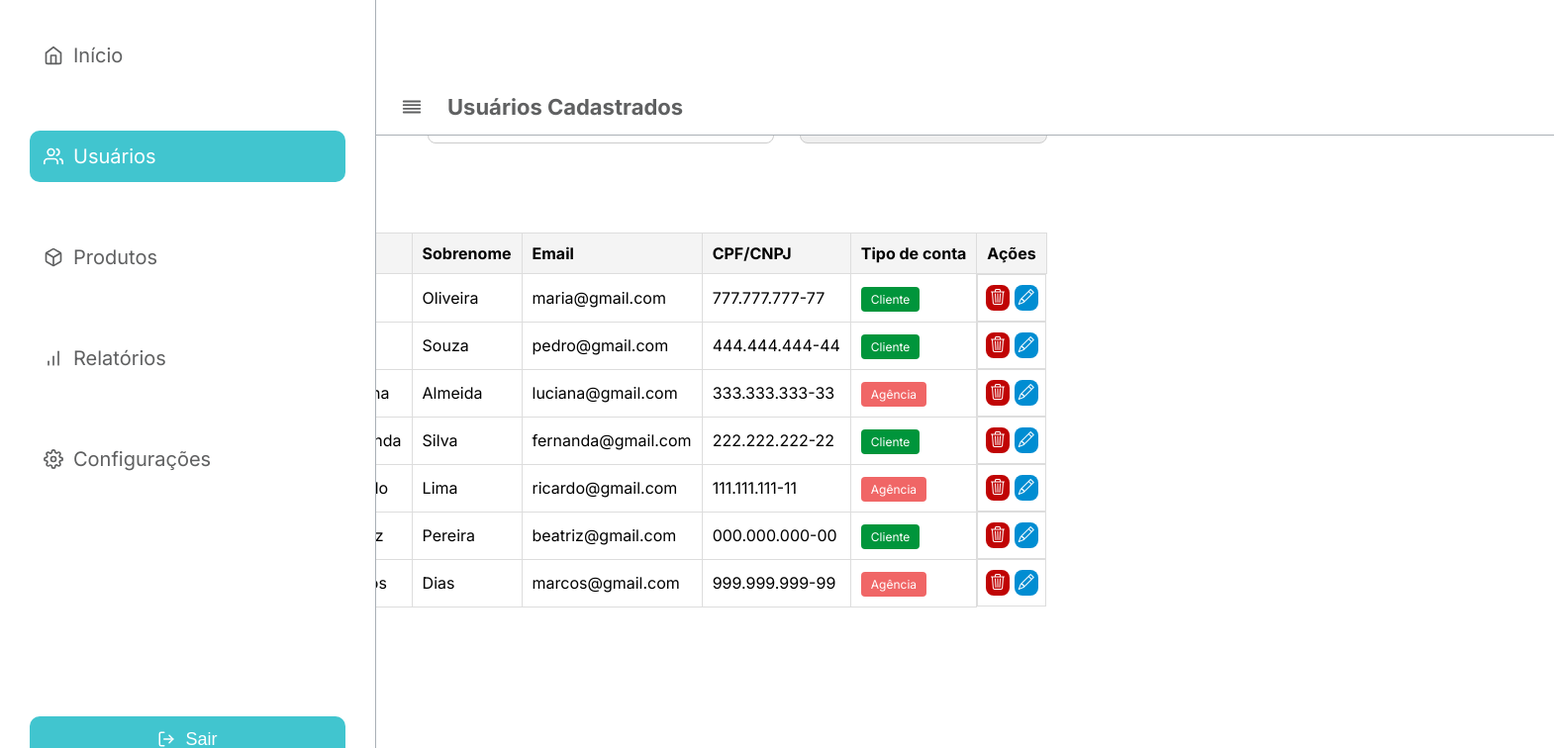
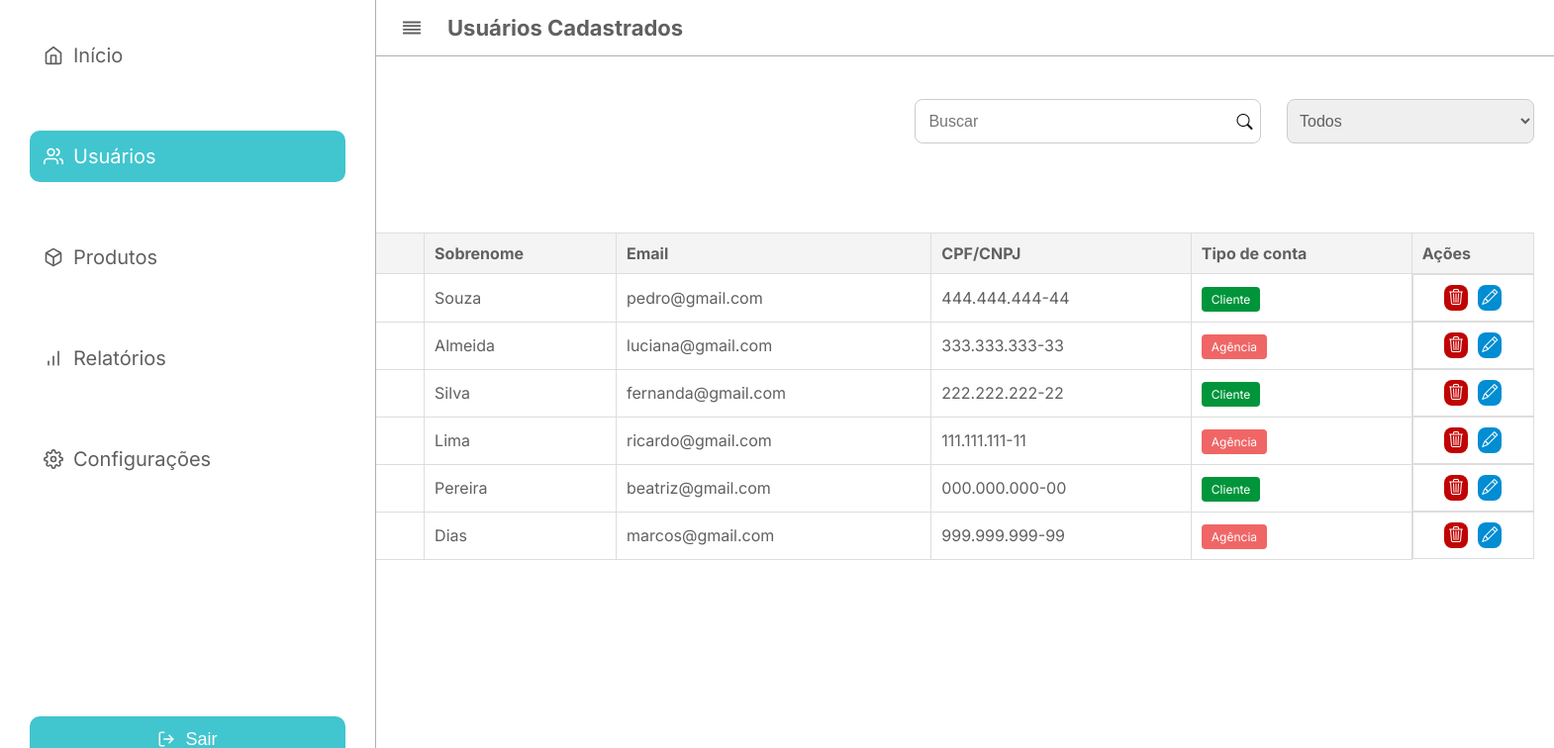
Before and after one commit to diegosolliveira/resticmvp, a Next.js app: page /pages/usuariocadastrado in a window 1280 px wide. Shown: the top 756 px of the page at 99% size, 1570 px wide, since content can reach past the window. Built offline with nearby package versions, Linux system fonts and the light colour scheme; data requests are answered from the project's data file.

Commit message:
fix: corrige tela home

```diff
--- a/app/components/ButtonModal/style.css
+++ b/app/components/ButtonModal/style.css
@@ -3,14 +3,18 @@
   padding: 8px;
 
   font-size: 16px;
-  color: red;
-
+  border: solid 1px var(--error-1);
+  color: var(--error-1);
   background: none;
-  border: 1px solid red;
   border-radius: 8px;
 
   outline: none;
   cursor: pointer;
+}
+
+.close-button:hover {
+  color: white;
+  background: var(--error-1);
 }
 
 .save-button {
@@ -28,3 +32,7 @@
 
   cursor: pointer;
 }
+
+.save-button:hover {
+  background-color: var(--secondary-blue-4);
+}
--- a/app/components/EditUserModal/index.tsx
+++ b/app/components/EditUserModal/index.tsx
@@ -33,10 +33,10 @@ export default function UserModal({ user, onClose }: UserModalProps) {
   return (
     <div className="modal-overlay">
       <div className="modal-content">
-        <h2>Editar Usuário</h2>
-        <p>
+        <h2 className="modal-title">Editar Usuário</h2>
+        {/* <p>
           <strong>ID:</strong> {user.id}
-        </p>
+        </p> */}
 
         <div className="box-input-modal">
           <InputModal
--- a/app/components/EditUserModal/style.css
+++ b/app/components/EditUserModal/style.css
@@ -13,11 +13,18 @@
   left: 0;
 }
 
+.modal-title {
+  color: var(--tertiary-gray-1);
+  font-weight: 600;
+  margin-bottom: 20px;
+}
+
 .modal-content {
   display: flex;
   align-items: start;
   justify-content: center;
   flex-direction: column;
+  z-index: 1;
 
   gap: 20px;
 
--- a/app/components/HeaderHome/index.tsx
+++ b/app/components/HeaderHome/index.tsx
@@ -59,12 +59,12 @@ export default function HeaderHome() {
                 </a>
               </li>
               <li className="nav-item">
-                <a href="#" className="nav-link">
+                <a href="/pages/profile" className="nav-link">
                   Minha Conta
                 </a>
               </li>
               <li className="nav-item">
-                <a href="#" className="nav-link">
+                <a href="/" className="nav-link">
                   Sair
                 </a>
               </li>
--- a/app/components/InputModal/style.css
+++ b/app/components/InputModal/style.css
@@ -4,25 +4,25 @@
   justify-content: center;
   flex-direction: column;
   gap: 8px;
-
+  color: var(--tertiary-gray-1);
   width: 100%;
-  font-weight: bolder;
+  font-weight: 600;
 
 }
 
 .input-modal input {
   width: 100%;
-  padding: 8px;
-
+  padding: 10px;
+  color: var(--tertiary-gray-1);
   font-size: 16px;
 
   background-color: #f4f4f4;
   outline: none;
   border: none;
   border-color: var(--primary-blue-10);
-  border-radius: 4px;
+  border-radius: 7px;
 }
 
 .input-modal input:focus {
-  border: 2px solid var(--primary-blue-10);
+  border: 1px solid var(--tertiary-gray-3);
 }
--- a/app/components/SelectModal/style.css
+++ b/app/components/SelectModal/style.css
@@ -4,10 +4,9 @@
   justify-content: center;
   flex-direction: column;
   gap: 8px;
-
+  color: var(--tertiary-gray-1);
   font-size: 16px;
-  font-weight: bolder;
-
+  font-weight: 600;
   width: 100%;
 }
 
@@ -18,7 +17,7 @@
   outline: none;
 
   font-size: 16px;
-
+  color: var(--tertiary-gray-1);
   border: 1px solid #f4f4f4;
   border-radius: 4px;
   background-color: #f4f4f4;
--- a/app/components/UserTable/style.css
+++ b/app/components/UserTable/style.css
@@ -10,6 +10,7 @@
   border: 1px solid #ddd;
   padding: 10px;
   text-align: left;
+  color: var(--tertiary-gray-1);
 }
 
 .user-table th {
--- a/app/pages/usuariocadastrado/page.tsx
+++ b/app/pages/usuariocadastrado/page.tsx
@@ -16,7 +16,7 @@ export default function UsuariosCadastrados() {
 
   useEffect(() => {
     axios
-      .get("http://localhost:5000/usuarios")
+      .get("http://localhost:3003/usuarios")
       .then((response) => {
         setUsers(response.data);
       })
@@ -27,7 +27,7 @@ export default function UsuariosCadastrados() {
 
   const handleDelete = (id: string) => {
     axios
-      .delete(`http://localhost:5000/usuarios/${id}`)
+      .delete(`http://localhost:3003/usuarios/${id}`)
       .then(() => {
         setUsers(users.filter((user) => user.id !== id));
       })
@@ -57,7 +57,7 @@ export default function UsuariosCadastrados() {
 
       <Sidebar></Sidebar>
 
-      <div className="container-dashboard">
+      <div className="container-dashboard-puser">
 
         <CardTitle name="Usuários Cadastrados"></CardTitle>
 
--- a/app/pages/usuariocadastrado/style.css
+++ b/app/pages/usuariocadastrado/style.css
@@ -7,6 +7,15 @@
 
   width: 100%;
 } */
+
+.container-dashboard-puser {
+  margin-left: 360px;
+  width: 1500px;
+}
+
+.container-pcontrole {
+  display: flex;
+}
 
 .filter-section {
   display: flex;
@@ -35,8 +44,9 @@
   width: 90%;
   height: 35px;
   padding: 5px;
-
+  font-size: 16px;
   background: transparent;
+  color: var(--tertiary-gray-1);
   border: none;
   outline: none;
 }
@@ -54,8 +64,10 @@
   padding: 8px;
   height: 45px;
   outline: none;
+  font-size: 16px;
   border: 1px solid #ccc;
   border-radius: 8px;
+  color: var(--tertiary-gray-1);
 }
 
 .filter-button {
@@ -76,6 +88,11 @@
   padding: 20px;
 
   font-size: 16px;
+
+  p {
+    color: var(--tertiary-gray-1);
+    font-family: var(--font-primary);
+  }
 }
 
 .table-container {
--- a/db.json
+++ b/db.json
@@ -1,13 +1,5 @@
 {
   "usuarios": [
-    {
-      "id": "123457UC",
-      "nome": "Maria",
-      "sobrenome": "Oliveira",
-      "email": "maria@gmail.com",
-      "cpf": "777.777.777-77",
-      "tipo": "Cliente"
-    },
     {
       "id": "123460UC",
       "nome": "Pedro",
```
Also changed, not shown: app/pages/home/style.css (+2 -7 lines).
